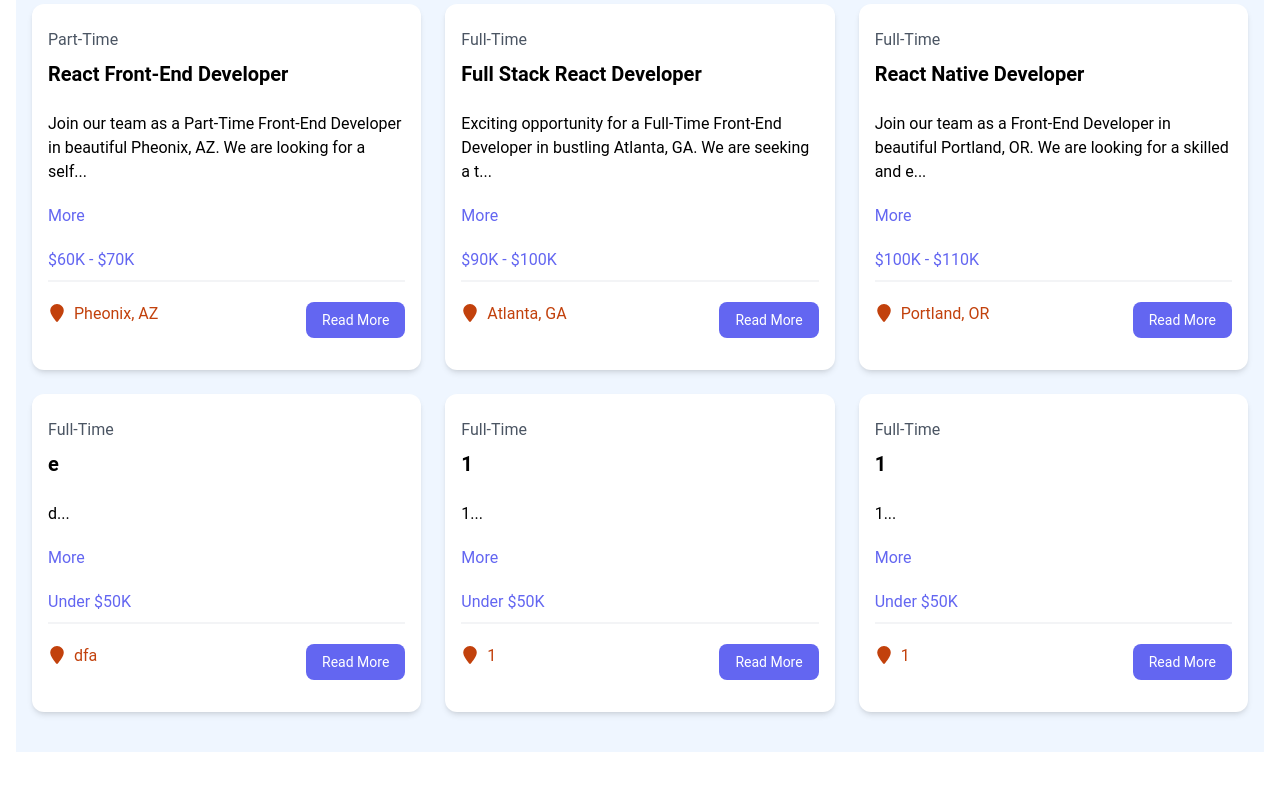
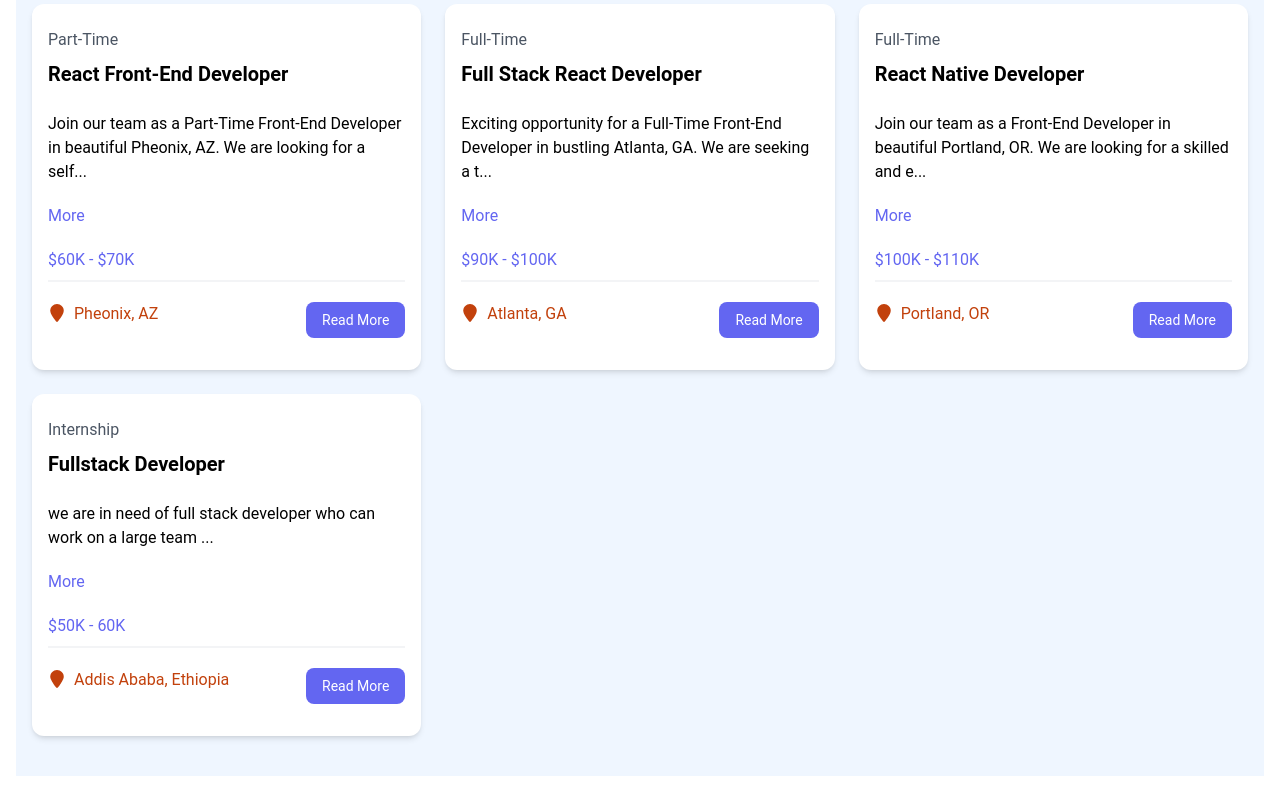
Before and after one commit to YosephSE/React-jobs, a React (Vite) app: page /jobs in a window 1280 px wide. Shown: the part 591-1391 px from the top of the page. Before the commit the page ends 1367 px from the top, so only its background shows below. Built offline with nearby package versions, Linux system fonts and the light colour scheme; data requests are answered from the project's data file.

Commit message:
minor changes

```diff
--- a/src/components/Spinner.jsx
+++ b/src/components/Spinner.jsx
@@ -1,17 +1,19 @@
-import React from 'react'
-import { ClipLoader } from 'react-spinners'
-
-
-
+import React from "react";
+import { ClipLoader } from "react-spinners";
 
 const Spinner = ({ loading }) => {
-    const overRide = {
-        display: "block",
-        margin: "100px auto"
-    }
+  const overRide = {
+    display: "block",
+    margin: "100px auto",
+  };
   return (
-    <ClipLoader color='#4338ca' loading={loading} cssOverride={overRide} size={150} />
-  )
-}
+    <ClipLoader
+      color="#4338ca"
+      loading={loading}
+      cssOverride={overRide}
+      size={150}
+    />
+  );
+};
 
-export default Spinner
+export default Spinner;
--- a/src/components/jobListings.jsx
+++ b/src/components/jobListings.jsx
@@ -33,7 +33,6 @@ const JobListings = ({ isHome = false }) => {
           {loading ? (
             <Spinner  loading={loading}/>
           ) : (
-            <>
              <div className="grid grid-cols-1 md:grid-cols-3 gap-6">
               {jobs.map((job) => (
                 <Job
@@ -47,7 +46,6 @@ const JobListings = ({ isHome = false }) => {
                 />
               ))}
               </div>
-            </>
           )}
         </div>
     </section>
--- a/src/jobs.json
+++ b/src/jobs.json
@@ -85,45 +85,17 @@
       }
     },
     {
-      "id": "7759",
-      "title": "e",
-      "type": "Full-Time",
-      "location": "dfa",
-      "description": "d",
-      "salary": "Under $50K",
+      "id": "8f0c",
+      "title": "Fullstack Developer",
+      "type": "Internship",
+      "location": "Addis Ababa, Ethiopia",
+      "description": "we are in need of full stack developer who can work on a large team ",
+      "salary": "$50K - 60K",
       "company": {
-        "name": "1",
-        "description": "d",
-        "contactEmail": "yowanim248@reebsd.com",
-        "contactPhone": "d"
-      }
-    },
-    {
-      "id": "5c1e",
-      "title": "1",
-      "type": "Full-Time",
-      "location": "1",
-      "description": "1",
-      "salary": "Under $50K",
-      "company": {
-        "name": "1",
-        "description": "1",
-        "contactEmail": "yowanim248@reebsd.com",
-        "contactPhone": "1"
-      }
-    },
-    {
-      "id": "71d5",
-      "title": "1",
-      "type": "Full-Time",
-      "location": "1",
-      "description": "1",
-      "salary": "Under $50K",
-      "company": {
-        "name": "11",
-        "description": "111",
-        "contactEmail": "yowanim248@reebsd.com",
-        "contactPhone": "1"
+        "name": "Next Technology Group",
+        "description": "N",
+        "contactEmail": "yoseph.kedir10@gmail.com",
+        "contactPhone": "0940471384"
       }
     }
   ]
```
Also changed, not shown: src/components/ViewAllJobs.jsx (+12 -11 lines), src/pages/HomePage.jsx (+10 -11 lines), 1 other file (tests, documents, lock files or other folders).
